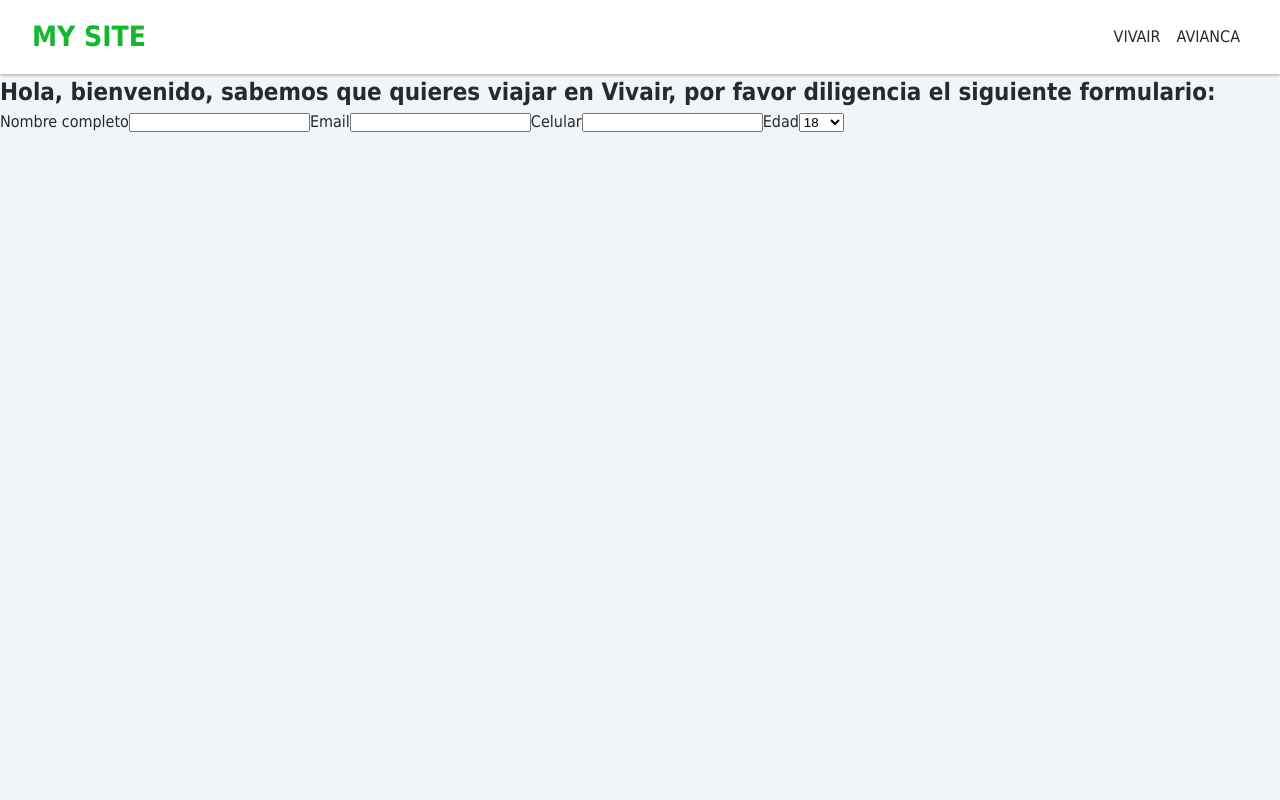
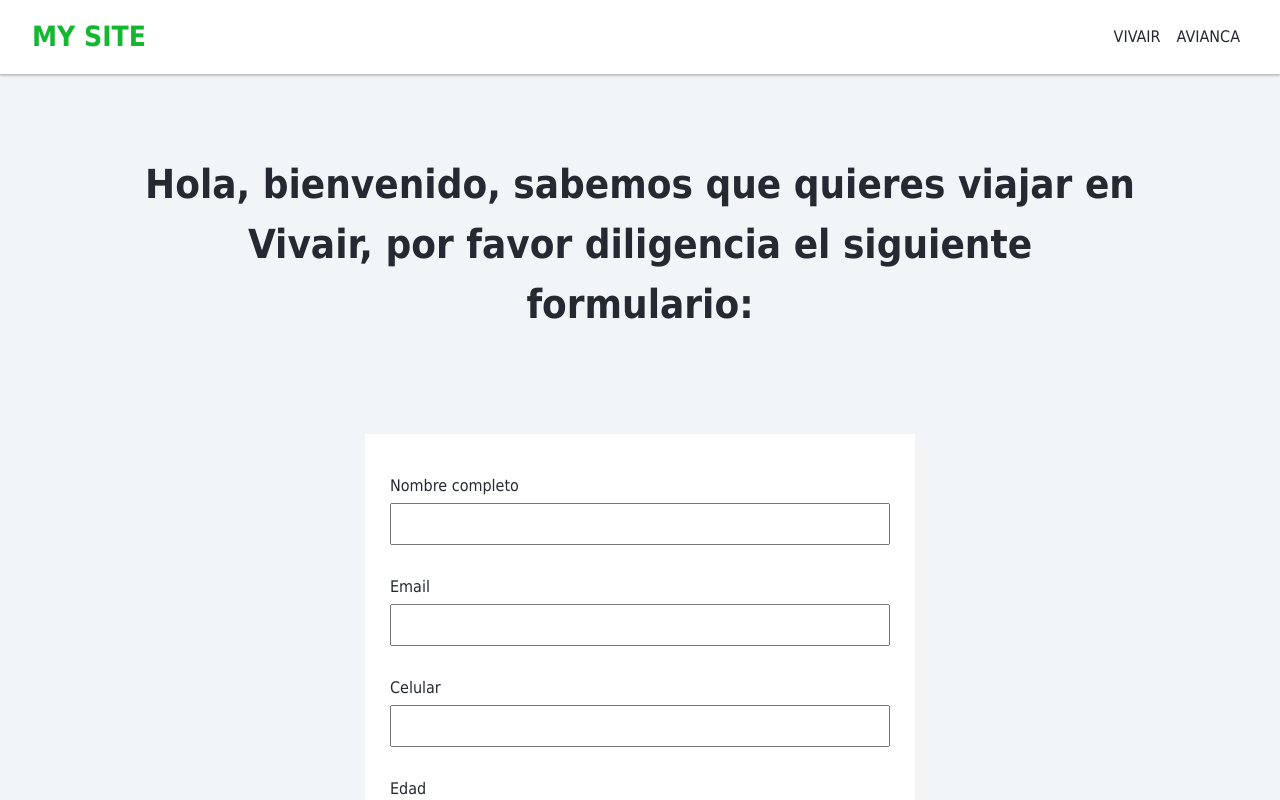
Before and after one commit to camiloVelandia/ItGlobers-challenge, a React app: page / in a window 1280 px wide. Shown: the top 800 px of the page. Built offline with nearby package versions, Linux system fonts and the light colour scheme.

Commit message:
add submit info

```diff
--- a/src/components/Form.js
+++ b/src/components/Form.js
@@ -1,8 +1,10 @@
-import React, { useContext } from 'react';
+import React, { useRef, useContext } from 'react';
 import PageContext from '../context/PageContext';
+import '../styles/components/Form.css';
 
 const Form = () => {
   const menuItemActive = useContext(PageContext);
+  const form = useRef(null);
   const range = [];
 
   for (let i = 18; i <= 100; i++) {
@@ -10,25 +12,53 @@ const Form = () => {
     range.push(number);
   }
 
+  const handleSubmit = e => {
+    e.preventDefault();
+    const formData = new FormData(form.current);
+    const info = {
+      name: formData.get('nombre'),
+      email: formData.get('email'),
+      celular: formData.get('celular'),
+      edad: formData.get('edad'),
+    };
+    console.log(info);
+  };
+
   return (
-    <section>
-      <h1>
+    <section className="form">
+      <h1 className="form__head">
         Hola, bienvenido, sabemos que quieres viajar en {menuItemActive.menu},
         por favor diligencia el siguiente formulario:
       </h1>
-      <form>
+      <form className="form__container" ref={form} onSubmit={handleSubmit}>
+        <div className="form__group">
           <label htmlFor="nombre">Nombre completo</label>
-        <input type="text" name="nombre" id="nombre" />
+          <input type="text" name="nombre" id="nombre" required />
+        </div>
+
+        <div className="form__group">
           <label htmlFor="email">Email</label>
-        <input type="email" name="email" id="email" />
+          <input type="email" name="email" id="email" required />
+        </div>
+
+        <div className="form__group">
           <label htmlFor="celular">Celular</label>
-        <input type="number" name="celular" id="celular" />
+          <input type="number" name="celular" id="celular" required />
+        </div>
+
+        <div className="form__group">
           <label htmlFor="edad">Edad</label>
-        <select name="" name="edad" id="edad">
+          <select name="" name="edad" id="edad" required>
+            <option value="">seleccione edad</option>
             {range.map(number => (
-            <option key={number}>{number}</option>
+              <option key={number} value={number}>
+                {number}
+              </option>
             ))}
           </select>
+        </div>
+
+        <input className="form__submit" type="submit" value="Enviar" />
       </form>
     </section>
   );
--- /dev/null
+++ b/src/styles/components/Form.css
@@ -0,0 +1,80 @@
+.form{
+  padding: 40px 15px;
+  text-align: center;
+}
+
+.form__head{
+  font-size: 1.5rem;
+  margin: 0 auto;
+  max-width: 90%;
+  margin-bottom: 40px;
+}
+
+.form__container{
+  background-color: white;
+  padding: 40px 15px;
+  max-width: 550px;
+  margin: 0 auto;
+}
+
+.form__group{
+  display: flex;
+  flex-direction: column;
+  align-items: flex-start;
+  max-width: 500px;
+  margin: 0 auto;
+  margin-bottom: 30px;
+}
+
+.form__group label{
+  padding-bottom: 5px;
+}
+.form__group input{
+  display: block;
+  width: 100%;
+  padding: 10px;
+  font-size: 16px;
+}
+
+.form__group input[type=number]::-webkit-inner-spin-button,
+.form__group input[type=number]::-webkit-outer-spin-button {
+  -webkit-appearance: none;
+  margin: 0;
+}
+
+.form__group select{
+  display: block;
+  width: 100%;
+  padding: 10px;
+  font-size: 16px;
+}
+
+.form__submit{
+  background-color: #14b82f;
+  border: 1px solid #14b82f;
+  border-radius: 0;
+  color: white;
+  font-size: 18px;
+  padding: 10px 40px;
+  cursor: pointer;
+  transition: all .5s;
+}
+
+.form__submit:hover{
+  transition: all .5s;
+  background-color: white;
+  border: 1px solid #14b82f;
+  color: #14b82f;
+}
+
+@media (min-width: 920px) {
+  .form__head{
+    font-size: 2.5rem;
+    max-width: 80%;
+    margin-bottom: 100px;
+  }
+  .form{
+  padding: 80px 15px;
+  text-align: center;
+}
+}
```
Lines whose indentation alone changed are shown as unchanged.
